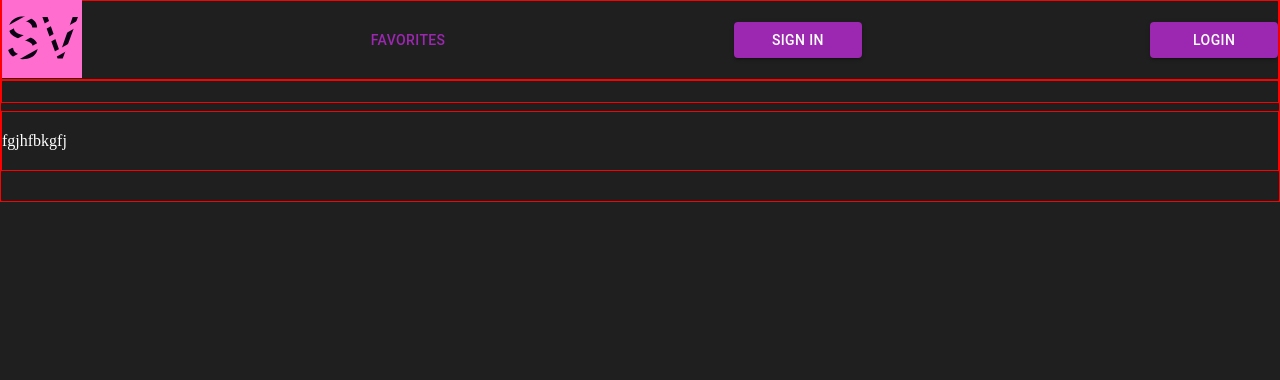
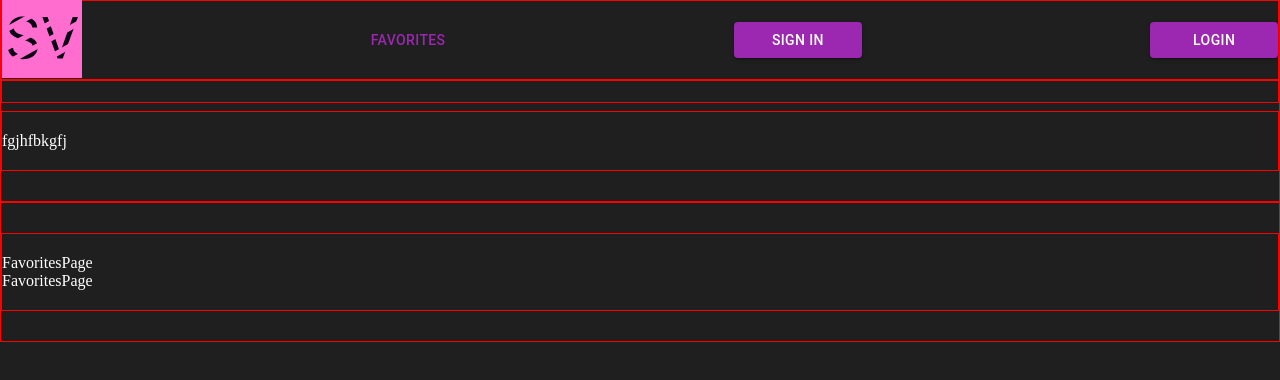
Before and after one commit to Ezoza111/movies_portal, a React (Create React App) app: page /favorites in a window 1280 px wide. Shown: the top 380 px of the page. Built offline with nearby package versions, Linux system fonts and the light colour scheme.

Commit message:
feat: add new component for FavoritesPage

```diff
--- a/src/App.js
+++ b/src/App.js
@@ -2,14 +2,16 @@ import React, { useEffect } from "react";
 import './App.css';
 import { Header } from './layout/header/Header';
 import { Main } from './layout/main/Main';
+import { FavoritesPage } from "./layout/favoritesPage/FavoritesPage";
 
 
 function App() {
 
   return (
     <>
-     <Header/>
+     <Header />
      <Main />
+     <FavoritesPage />
     </>
   );
 }
--- a/src/components/smartComponents/customHooks/useLocalStorage.jsx
+++ b/src/components/smartComponents/customHooks/useLocalStorage.jsx
@@ -9,8 +9,8 @@ import { useEffect, useState } from "react";
       return initialValue;
     }
     const [value, setValue] = useState(getValue);
-   useEffect(() => {
-    localStorage.setItem(key, JSON.stringify(value))
-   }, [value])
+
+    useEffect(() => { localStorage.setItem(key, JSON.stringify(value))}, [value])
+
     return [value, setValue];
  }
--- a/src/components/smartComponents/registration/Registration.jsx
+++ b/src/components/smartComponents/registration/Registration.jsx
@@ -31,7 +31,7 @@ export const Register = () => {
 
     return (
         <ThemeProvider theme={butonTheme}>
-            <MyButton name='Registration' functionClick={handleClickOpen}></MyButton>
+            <MyButton name='Log in' functionClick={handleClickOpen}></MyButton>
             <Dialog open={open} onClose={handleClose} aria-labelledby="registrationDialog"
                PaperProps={{component: 'form', onSubmit: (event)=>{
                 event.preventDefault();
@@ -71,7 +71,7 @@ export const Register = () => {
                 />
                 </DialogContent>
                 <DialogActions>
-                <MyButton name='Registration' typeBtn='submit' />
+                <MyButton name='Log in' typeBtn='submit' />
                 <MyButton functionClick={handleClose} name='Cancel'/>
                 </DialogActions>
             </Dialog>
--- a/src/components/stupidComponents/container/MainContainer.styled.jsx
+++ b/src/components/stupidComponents/container/MainContainer.styled.jsx
@@ -6,7 +6,7 @@ import styled from 'styled-components'
       min-height: 100%;
       border: 1px solid red;
       padding: 20px 0;
-      display: flex;
+      display: ${(props) => props.display || "flex"};
       flex-direction: ${(props) => props.direction || "row"};
       justify-content: ${(props) => props.justify || "flex-start"};
       align-items: ${(props) => props.align || "stretch"};
--- a/src/components/stupidComponents/favorites/Favorites.jsx
+++ b/src/components/stupidComponents/favorites/FavoritesLink.jsx
@@ -3,7 +3,7 @@ import { Link, ThemeProvider, Typography } from "@mui/material"
 import { butonTheme } from "../../../styles/Theme"
 
 
-export const Favorites = () => {
+export const FavoritesLink = () => {
     return (
       <Typography variant='button'>
         <ThemeProvider theme={butonTheme}>
--- /dev/null
+++ b/src/layout/favoritesPage/FavoritesPage.jsx
@@ -0,0 +1,25 @@
+import React from "react";
+import styled from "styled-components";
+import { MainContainer } from "../../components/stupidComponents/container/MainContainer.styled";
+
+export const FavoritesPage = () => {
+    return (
+      <StyledFavorites>
+         <MainContainer direction='column' >
+            <div>FavoritesPage</div>
+            <div>FavoritesPage</div>
+         </MainContainer>
+      </StyledFavorites>
+    )
+}
+
+const StyledFavorites = styled.section`
+      width: 100%;
+      border: 1px solid red;
+      padding-top: 30px;
+      padding-bottom: 30px;
+
+      div {
+
+      }
+  `
--- a/src/layout/header/Header.jsx
+++ b/src/layout/header/Header.jsx
@@ -2,7 +2,7 @@ import React from "react";
 import styled from 'styled-components'
 import { Logo } from '../../components/stupidComponents/logo/Logo'
 import { MainContainer } from '../../components/stupidComponents/container/MainContainer.styled'
-import { Favorites } from '../../components/stupidComponents/favorites/Favorites'
+import { FavoritesLink } from '../../components/stupidComponents/favorites/FavoritesLink'
 import { Login } from '../../components/smartComponents/login/Login'
 import { Entrance } from '../../components/smartComponents/entrance/Entrance'
 
@@ -24,7 +24,7 @@ export const Header = () => {
     <StyledHeader className='header'>
       <MainContainer direction={'row'} justify={'space-between'} align={'center'}>
         <Logo iconId={'logo'}/>
-        <Favorites/>
+        <FavoritesLink/>
         <Entrance  loginStatusTrue = {loginStatusTrue} loginStatusFalse= {loginStatusFalse}/>
         {loginStatus ? <Login loginStatusTrue = {loginStatusTrue} loginStatusFalse= {loginStatusFalse}/>: ''}
       </MainContainer>
```
Also changed, not shown: src/components/smartComponents/entrance/Entrance.jsx (+0 -40 lines). Lines whose indentation alone changed are shown as unchanged.
